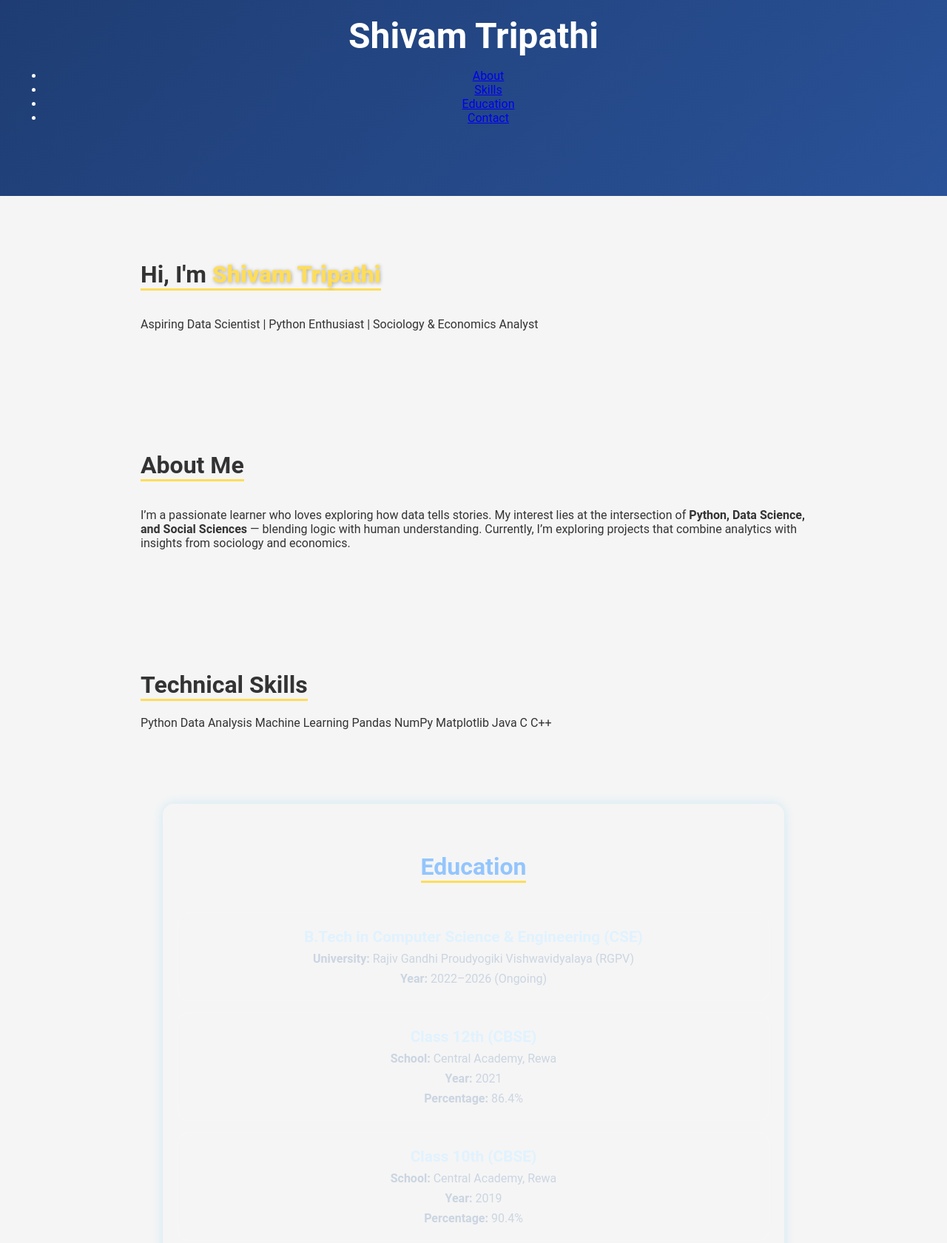
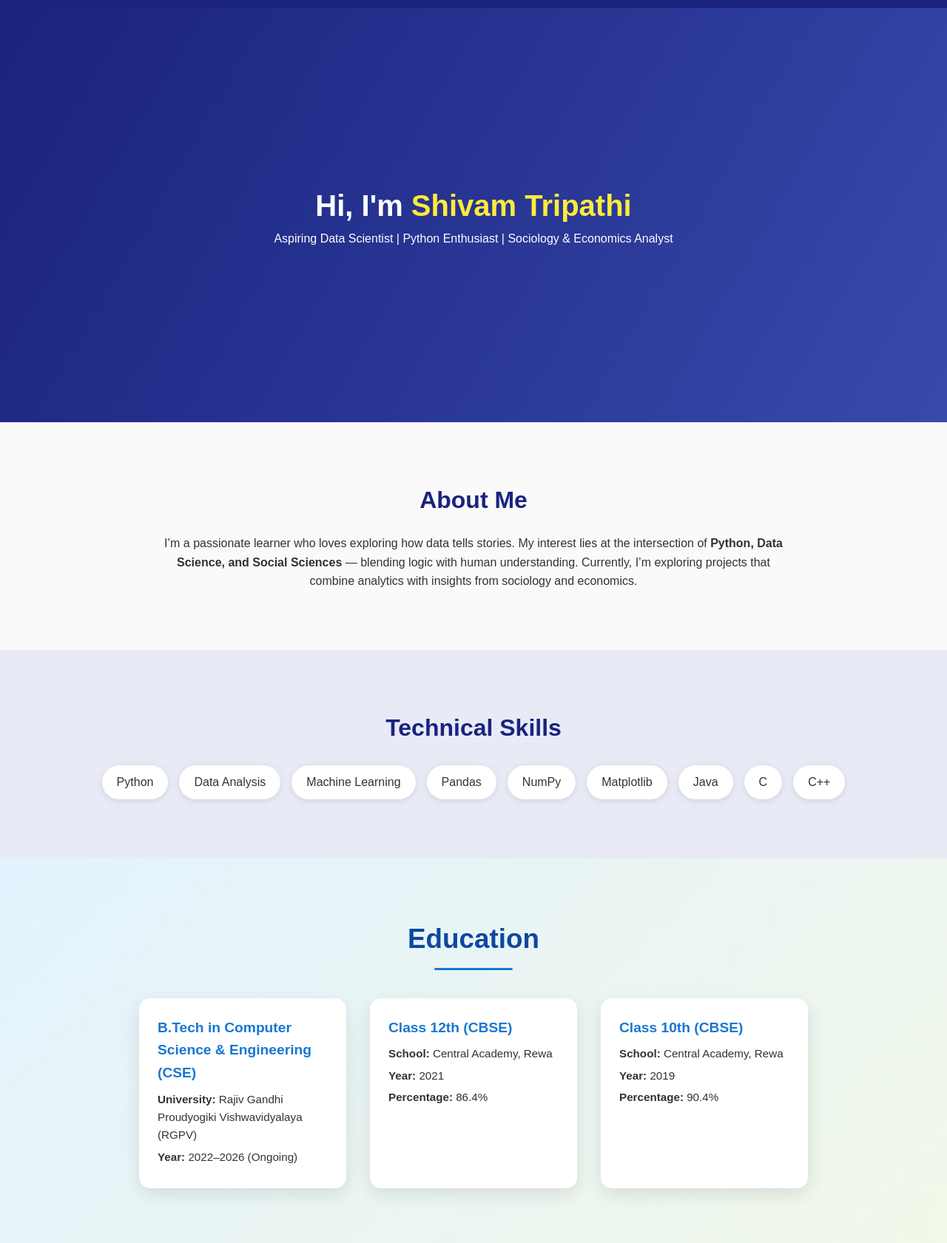
Before and after one commit to Shivvu-crypto/portfolio, a plain HTML site: page index.html in a window 1280 px wide. Shown: the part 60-1741 px from the top of the page at 74% size. Drawn offline with Linux system fonts and the light colour scheme.

Commit message:
Update style.css

```diff
--- a/style.css
+++ b/style.css
@@ -1,192 +1,226 @@
-/* General */
-body {
-  font-family: 'Roboto', sans-serif;
+/* ===== BASIC STYLES ===== */
+* {
   margin: 0;
   padding: 0;
-  background: #f5f5f5;
-  color: #333;
-  scroll-behavior: smooth;
+  box-sizing: border-box;
+  font-family: 'Poppins', sans-serif;
 }
 
-/* Header */
-header {
-  text-align: center;
-  padding: 80px 20px;
-  background: linear-gradient(135deg, #1e3c72, #2a5298);
-  color: #fff;
+body {
+  background: #fafafa;
+  color: #333;
+  line-height: 1.6;
 }
 
-header h1 {
-  font-size: 3em;
-  margin: 0;
+/* ===== HEADER ===== */
+.header {
+  display: flex;
+  justify-content: space-between;
+  align-items: center;
+  background: #1a237e;
+  color: white;
+  padding: 15px 40px;
+  position: sticky;
+  top: 0;
+  z-index: 10;
 }
 
-#dynamic-name {
-  font-weight: 900;
-  color: #ffdd59;
-  text-shadow: 1px 1px 5px rgba(0,0,0,0.3);
+.logo {
+  font-size: 1.6rem;
+  font-weight: 600;
 }
 
-header p {
-  margin: 10px 0 30px;
-  font-size: 1.2em;
+.nav-links {
+  list-style: none;
+  display: flex;
+  gap: 25px;
 }
 
-header nav .btn {
-  display: inline-block;
-  margin: 5px 10px;
-  padding: 10px 25px;
-  background: #ffdd59;
-  color: #1e3c72;
+.nav-links a {
   text-decoration: none;
-  border-radius: 50px;
-  font-weight: bold;
-  transition: 0.3s;
+  color: white;
+  transition: color 0.3s;
 }
 
-header nav .btn:hover {
-  background: #ffd93b;
-  transform: scale(1.05);
+.nav-links a:hover {
+  color: #ffeb3b;
 }
 
-/* Sections */
-section {
-  padding: 60px 20px;
+/* ===== HERO ===== */
+.hero {
+  display: flex;
+  align-items: center;
+  justify-content: center;
+  height: 70vh;
+  background: linear-gradient(120deg, #1a237e, #283593, #3949ab);
+  color: white;
+  text-align: center;
+}
+
+.hero-text h2 {
+  font-size: 2.5rem;
+}
+
+.hero-text span {
+  color: #ffeb3b;
+  font-weight: 600;
+}
+
+/* ===== ABOUT ===== */
+.about-section {
+  padding: 80px 20px;
+  text-align: center;
   max-width: 900px;
   margin: auto;
 }
 
-section h2 {
-  font-size: 2em;
+.about-section h2 {
+  font-size: 2rem;
+  color: #1a237e;
   margin-bottom: 20px;
-  border-bottom: 3px solid #ffdd59;
+}
+
+/* ===== SKILLS ===== */
+.skills-section {
+  padding: 80px 20px;
+  background: #e8eaf6;
+  text-align: center;
+}
+
+.skills-section h2 {
+  font-size: 2rem;
+  color: #1a237e;
+  margin-bottom: 25px;
+}
+
+.skills-container {
+  display: flex;
+  flex-wrap: wrap;
+  justify-content: center;
+  gap: 15px;
+}
+
+.skill {
+  background: white;
+  border-radius: 25px;
+  padding: 10px 20px;
+  box-shadow: 0 2px 10px rgba(0, 0, 0, 0.1);
+  transition: transform 0.3s, background 0.3s;
+}
+
+.skill:hover {
+  background: #3949ab;
+  color: white;
+  transform: translateY(-5px);
+}
+
+/* ===== EDUCATION ===== */
+.education-section {
+  padding: 80px 20px;
+  background: linear-gradient(135deg, #e3f2fd, #f1f8e9);
+  text-align: center;
+  min-height: 60vh;
+}
+
+.education-section h2 {
+  font-size: 2.3rem;
+  color: #0d47a1;
+  margin-bottom: 50px;
+  font-weight: 700;
+  position: relative;
   display: inline-block;
 }
 
-/* Fade-in animation */
-.fade-in {
-  opacity: 0;
-  transform: translateY(30px);
-  transition: opacity 1s ease-out, transform 1s ease-out;
+.education-section h2::after {
+  content: "";
+  position: absolute;
+  width: 60%;
+  height: 3px;
+  background: #1976d2;
+  left: 20%;
+  bottom: -12px;
+  border-radius: 2px;
 }
 
-/* Skills List */
-#dynamic-skills li {
-  background: linear-gradient(135deg, #a1c4fd, #c2e9fb);
-  margin: 8px 0;
-  padding: 10px 15px;
-  border-radius: 12px;
-  font-weight: bold;
-  color: #333;
-  transition: transform 0.3s;
-}
-
-#dynamic-skills li:hover {
-  transform: scale(1.05);
-  background: linear-gradient(135deg, #89f7fe, #66a6ff);
-}
-/* Education Section */
-#education {
-  text-align: center;
-  padding: 40px 20px;
-  background: rgba(255, 255, 255, 0.03);
-  border-radius: 15px;
-  margin: 40px auto;
-  width: 90%;
-  max-width: 800px;
-  box-shadow: 0 0 15px rgba(56, 189, 248, 0.2);
-}
-
-#education h2 {
-  margin-bottom: 25px;
-  color: #93c5fd;
+.edu-container {
+  display: flex;
+  justify-content: center;
+  align-items: stretch;
+  flex-wrap: wrap;
+  gap: 2rem;
+  max-width: 1000px;
+  margin: 0 auto;
 }
 
 .edu-card {
-  background: rgba(255, 255, 255, 0.08);
-  border: 1px solid rgba(255, 255, 255, 0.1);
+  background: #ffffff;
   border-radius: 15px;
-  padding: 20px;
-  margin: 15px 0;
-  transition: transform 0.3s ease, background 0.3s ease;
+  box-shadow: 0 8px 25px rgba(0, 0, 0, 0.1);
+  padding: 25px;
+  width: 280px;
+  transition: transform 0.4s ease, box-shadow 0.4s ease;
+  text-align: left;
 }
 
 .edu-card:hover {
-  transform: translateY(-5px);
-  background: rgba(56, 189, 248, 0.1);
+  transform: translateY(-8px);
+  box-shadow: 0 12px 30px rgba(0, 0, 0, 0.2);
 }
 
 .edu-card h3 {
-  margin: 0;
-  font-size: 1.3rem;
-  color: #e0f2fe;
+  color: #1976d2;
+  font-size: 1.2rem;
+  margin-bottom: 8px;
 }
 
 .edu-card p {
-  color: #cbd5e1;
-  margin: 8px 0 0;
-  font-size: 1rem;
-}
-/* Projects */
-.project {
-  margin-bottom: 40px;
-  padding: 20px;
-  background: #fff;
-  border-radius: 12px;
-  box-shadow: 0 5px 15px rgba(0,0,0,0.1);
-  transition: transform 0.3s, box-shadow 0.3s;
+  color: #333;
+  margin: 5px 0;
+  font-size: 0.95rem;
 }
 
-.project:hover {
-  transform: translateY(-5px);
-  box-shadow: 0 10px 20px rgba(0,0,0,0.2);
+/* ===== CONTACT ===== */
+.contact-section {
+  padding: 60px 20px;
+  text-align: center;
 }
 
-.project h3 a {
-  color: #1e3c72;
+.contact-section a {
+  color: #1a237e;
   text-decoration: none;
-  font-weight: bold;
 }
 
-.project h3 a:hover {
-  color: #ffdd59;
+.contact-section a:hover {
   text-decoration: underline;
 }
 
-/* Contact */
-.contact-links {
-  display: flex;
-  flex-wrap: wrap;
-  justify-content: center;
-  gap: 20px;
-  align-items: center;
+/* ===== FOOTER ===== */
+footer {
+  background: #1a237e;
+  color: white;
+  text-align: center;
+  padding: 20px 10px;
+  margin-top: 50px;
+  font-size: 0.9rem;
 }
 
-.contact-links .btn {
-  padding: 12px 25px;
-  border-radius: 50px;
-  background: #1e3c72;
-  color: #fff;
-  text-decoration: none;
-  font-weight: bold;
-  transition: 0.3s;
+/* ===== RESPONSIVE ===== */
+@media (max-width: 768px) {
+  .nav-links {
+    flex-wrap: wrap;
+    gap: 10px;
+  }
+
+  .edu-container {
+    flex-direction: column;
+    align-items: center;
+  }
+
+  .edu-card {
+    width: 90%;
+  }
+
+  .hero-text h2 {
+    font-size: 1.8rem;
+  }
 }
-
-.contact-links .btn:hover {
-  background: #2a5298;
-  transform: scale(1.05);
-}
-
-.contact-links .phone {
-  font-size: 1.2em;
-  font-weight: bold;
-  color: #333;
-}
-
-/* Footer */
-footer {
-  text-align: center;
-  padding: 20px;
-  background: #1e3c72;
-  color: #fff;
-}
```
